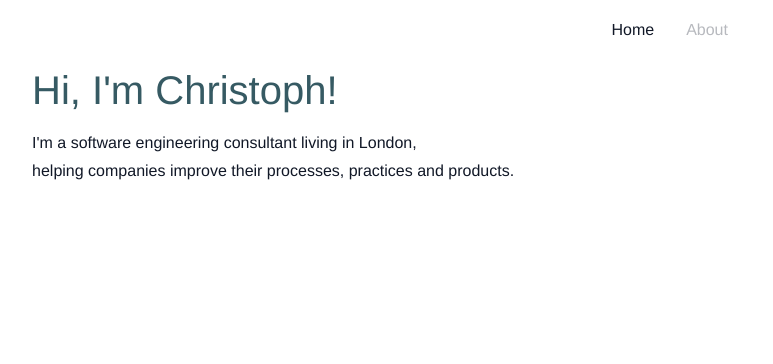
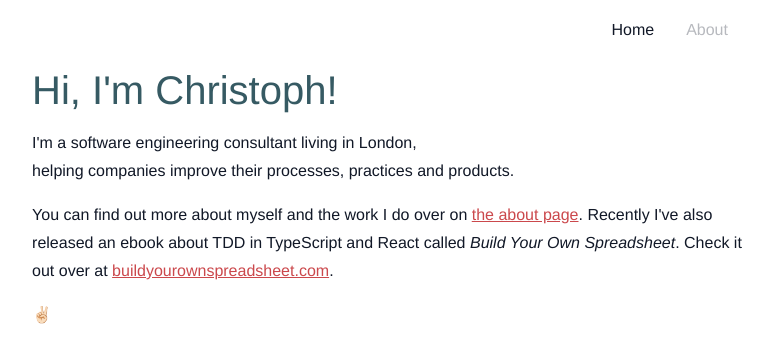
Before and after one commit to christophgockel/christophgockel.de, an Eleventy site: page index.md in a window 1280 px wide. Shown: the whole page, without its empty margins (252-1025 px from the left). Built offline with nearby package versions, Linux system fonts and the light colour scheme; Eleventy itself is replaced by a stand-in of ours; files that its build step writes are made by us from their sources.

Commit message:
Adds section about BYOS on homepage

```diff
--- a/index.md
+++ b/index.md
@@ -7,3 +7,9 @@ title: Hi!
 
 I'm a software engineering consultant living in London,<br />
 helping companies improve their processes, practices and products.
+
+You can find out more about myself and the work I do over on <a href ="/about/">the about page</a>.
+Recently I've also released an ebook about TDD in TypeScript and React called <em>Build Your Own Spreadsheet</em>.
+Check it out over at <a href="https://buildyourownspreadsheet.com" ref="external">buildyourownspreadsheet.com</a>.
+
+&#9996;&#127995;
```
